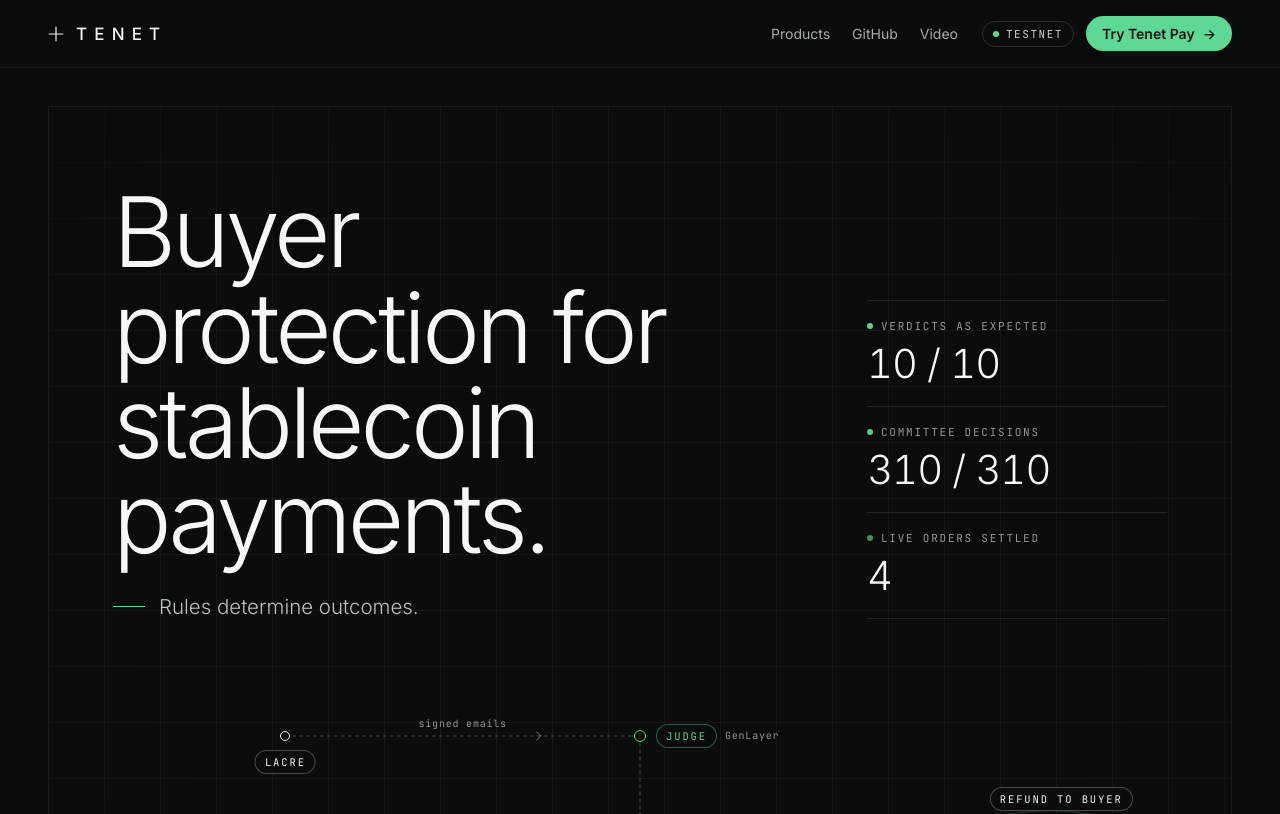
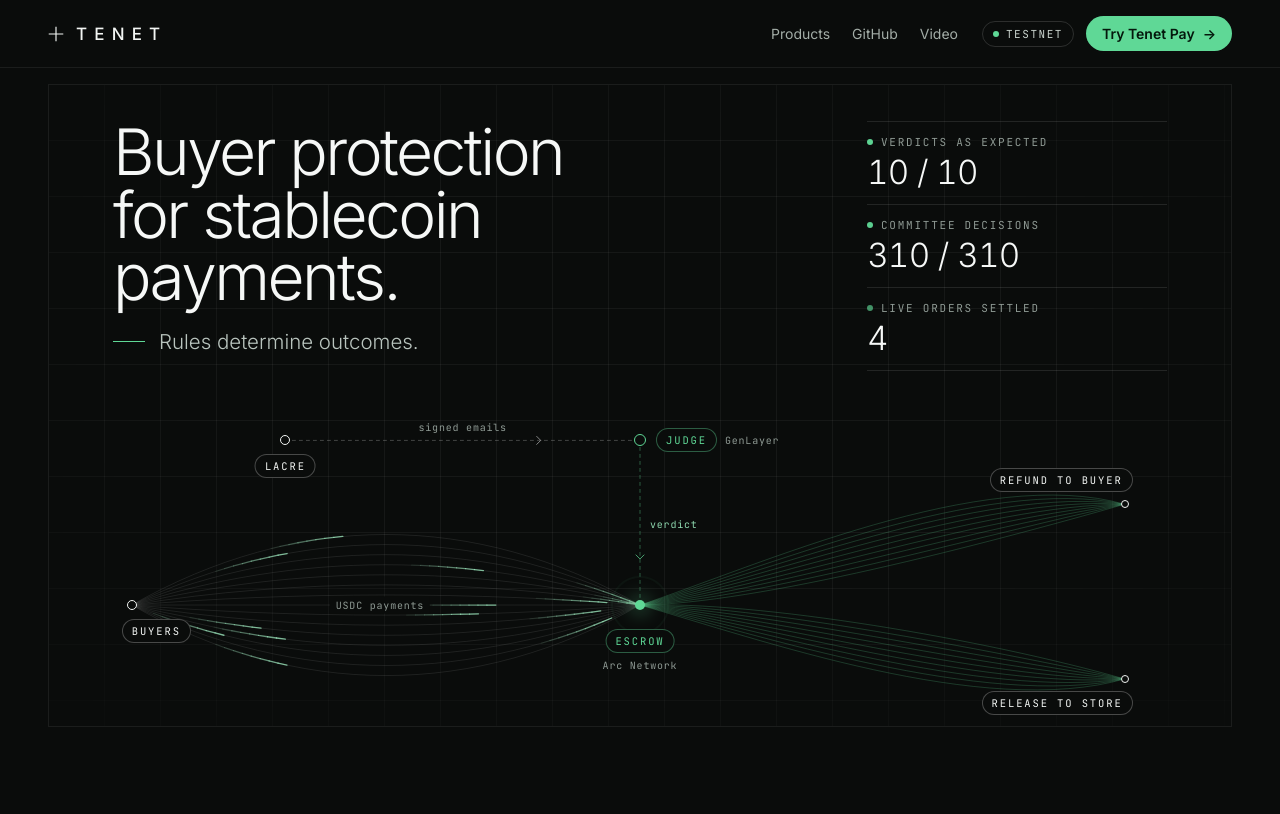
Before and after one commit to randyparrs/tenet-pay, a website: page site/index.html in a window 1280 px wide. Shown: the top 814 px of the page. Drawn offline with Linux system fonts and the light colour scheme.

Commit message:
Size the home page hero to the window: title, numbers and flow diagram in the first screen

```diff
--- a/site/home.css
+++ b/site/home.css
@@ -151,36 +151,38 @@ button { font: inherit; }
 .tick--br { right: -1px; bottom: -1px; border-right-width: 1px; border-bottom-width: 1px; }
 
 /* Hero */
-.hero { padding-top: clamp(20px, 3vw, 40px); }
+/* Title, numbers and the flow diagram fit together in the first screen of a 1366 to 1920 px desktop: the sizes follow
+   the width and the height of the window. On a phone they stack. */
+.hero { padding-top: clamp(12px, 2vh, 32px); }
 .hero__top {
-  position: relative; display: flex; flex-wrap: wrap; align-items: flex-end;
-  justify-content: space-between; gap: 48px;
-  padding: clamp(32px, 6vw, 80px) clamp(20px, 5vw, 64px) 0;
+  position: relative; display: flex; flex-wrap: wrap; align-items: flex-start;
+  justify-content: space-between; gap: 32px 48px;
+  padding: clamp(24px, min(3.6vw, 4.5vh), 56px) clamp(20px, 5vw, 64px) 0;
 }
-.hero__copy { flex: 1 1 560px; min-width: 0; display: flex; flex-direction: column; gap: 28px; }
+.hero__copy { flex: 1 1 560px; min-width: 0; display: flex; flex-direction: column; gap: 20px; }
 .hero__title {
-  margin: 0; font-size: clamp(46px, 7.6vw, 116px); font-weight: 300;
+  margin: 0; font-size: clamp(48px, min(5vw, 8.6vh), 96px); font-weight: 300;
   letter-spacing: -0.04em; line-height: 0.98; color: var(--color-text-strong);
-  text-wrap: balance; max-width: 11ch;
+  text-wrap: balance; max-width: 14ch;
 }
 .hero__lede { display: flex; align-items: center; gap: 14px; }
 .hero__lede-rule { width: 32px; height: 1px; background: var(--color-green); }
 .hero__lede-text { font-size: clamp(17px, 1.6vw, 21px); font-weight: 300; color: var(--color-text-lede); }
 
 .metrics { flex: 0 1 300px; min-width: 240px; display: flex; flex-direction: column; border-top: 1px solid var(--line); margin: 0; }
-.metric { display: flex; flex-direction: column; gap: 6px; padding: 18px 0; border-bottom: 1px solid var(--line); margin: 0; }
+.metric { display: flex; flex-direction: column; gap: 4px; padding: clamp(10px, 1.6vh, 18px) 0; border-bottom: 1px solid var(--line); margin: 0; }
 .metric__label {
   display: flex; align-items: center; gap: 8px;
   font-family: var(--font-mono); font-size: 11px; letter-spacing: 0.16em; color: var(--color-text-label);
 }
 .metric__dot { width: 6px; height: 6px; border-radius: 50%; background: var(--color-green); flex: none; }
 .metric__value {
-  margin: 0; font-size: 40px; font-weight: 300; letter-spacing: -0.02em;
+  margin: 0; font-size: clamp(30px, min(2.6vw, 4.6vh), 40px); line-height: 1.15; font-weight: 300; letter-spacing: -0.02em;
   color: var(--color-text-strong); font-variant-numeric: tabular-nums;
 }
 
 /* Hero flow diagram */
-.flow { position: relative; height: clamp(330px, 36vw, 460px); margin-top: clamp(24px, 4vw, 48px); }
+.flow { position: relative; height: clamp(260px, 42vh, 460px); margin-top: clamp(16px, 2.4vh, 32px); }
 .flow__canvas { position: absolute; inset: 0; width: 100%; height: 100%; }
 .flow__node { position: absolute; width: 0; height: 0; }
 .flow__dot {
--- a/site/index.html
+++ b/site/index.html
@@ -26,7 +26,7 @@
   <link rel="preconnect" href="https://fonts.gstatic.com" crossorigin>
   <link href="https://fonts.googleapis.com/css2?family=Inter:wght@300;400;500;600&amp;family=JetBrains+Mono:wght@400;500&amp;display=swap" rel="stylesheet">
   <link rel="icon" type="image/svg+xml" href="favicon.svg?v=20261023a">
-  <link rel="stylesheet" href="home.css?v=20261026a">
+  <link rel="stylesheet" href="home.css?v=20261027a">
   <script src="home.js?v=20261026a" defer></script>
 </head>
 <body>
```
